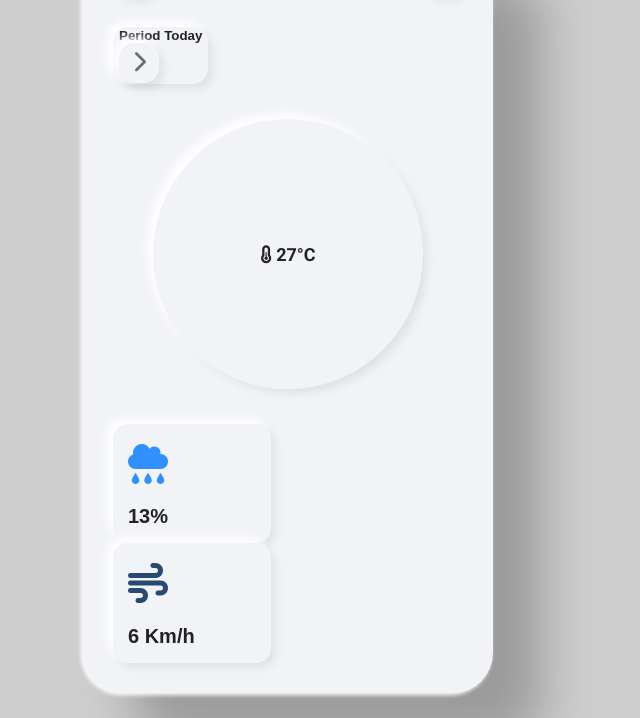
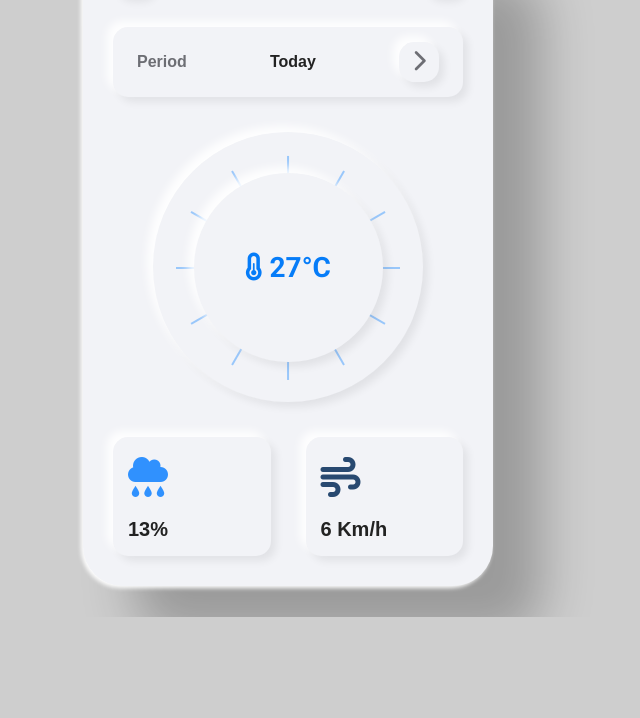
Before and after one commit to femmytedrey/Weather-App, a plain HTML site: page index.html in a window 1280 px wide. Shown: the part 183-901 px from the top of the page, without its empty margins (352-992 px from the left). After the commit the page ends 800 px from the top, so only its background shows below. Drawn offline with nearby package versions, Linux system fonts and the light colour scheme.

Commit message:
in progress

```diff
--- a/style.css
+++ b/style.css
@@ -146,5 +146,78 @@ body{
     width: 270px;
     /* background: green; */
   }
-  .button-dial
+
+  .button-dial-top{
+    background: var(--button-bg-color);
+    box-shadow: var(--button-shadow);
+    border-radius: 50%;
+    height: 70%;
+    width: 70%;
+    margin: 0 auto;
+    position: absolute;
+    top: 15%;
+    left: 15%;
+    z-index: 5;
+    text-align: center;
+  }
+
+  .button-dial-label{
+    z-index: 10;
+    position: relative;
+    font-size: 28px;
+    fill: #067CF8;
+    color: #067CF8;
+  }
+
+  .button-dial-spoke{
+    display: block;
+    height: 2px;
+    width: 83%;
+    position: absolute;
+    margin: 0 auto;
+    z-index: 5;
+    background: rgba(96, 171, 254, 0.6);
+    top: 50%;
+  }
+
+  .button-dial-spoke:nth-child(2){
+    transform: rotate(30deg);
+  }
+
+  .button-dial-spoke:nth-child(3){
+    transform: rotate(60deg);
+  }
+
+  .button-dial-spoke:nth-child(4){
+    transform: rotate(90deg);
+  }
+
+  .button-dial-spoke:nth-child(5){
+    transform: rotate(120deg);
+  }
+
+  .button-dial-spoke:nth-child(6){
+    transform: rotate(150deg);
+  }
+
+  .button-block{
+    display: flex;
+    align-items: center;
+    justify-content: space-between;
+    padding: 15px 24px;
+    width: 100%;
+  }
+
+  .button-block span {
+    font-size: 16px;
+  }
+
+  .subtle{
+    color: #6D6E74;
+  }
+
+  .flex-button-container{
+    display: flex;
+    justify-content: space-between;
+  }
 }
```
